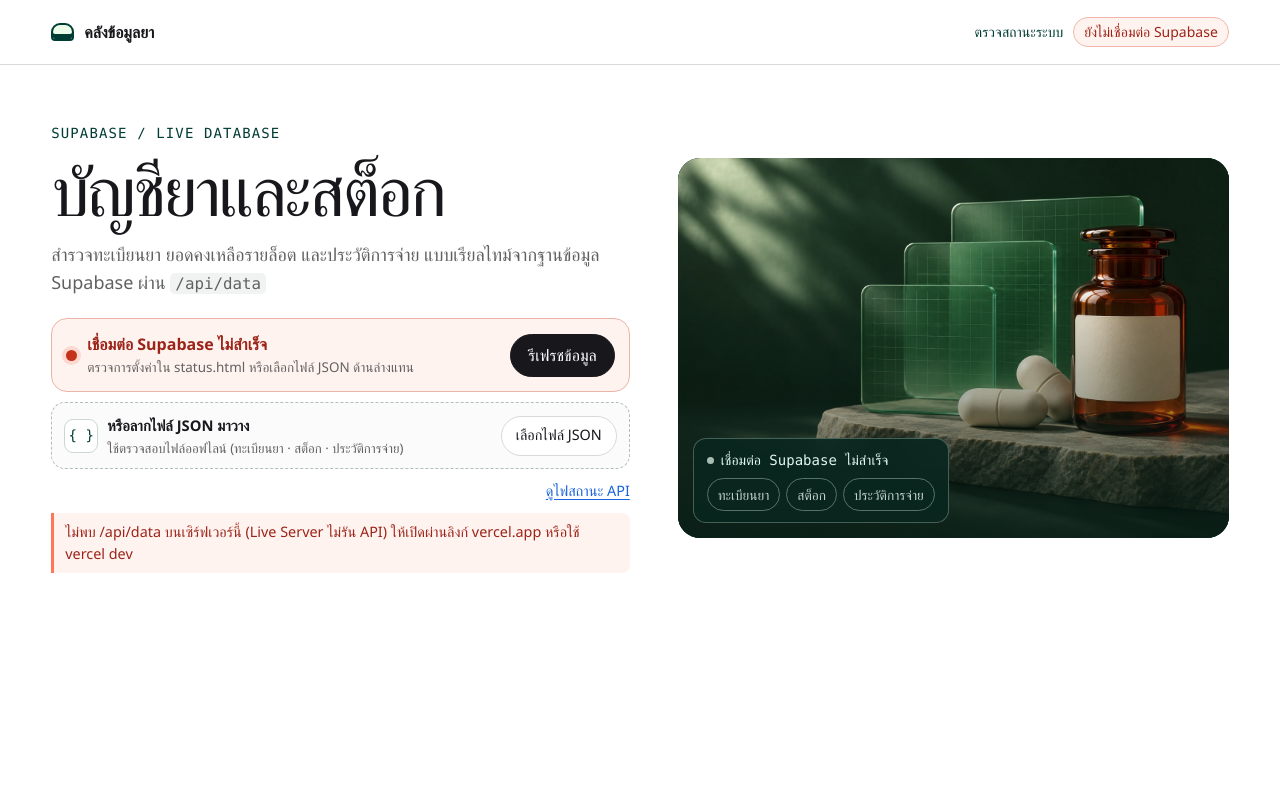
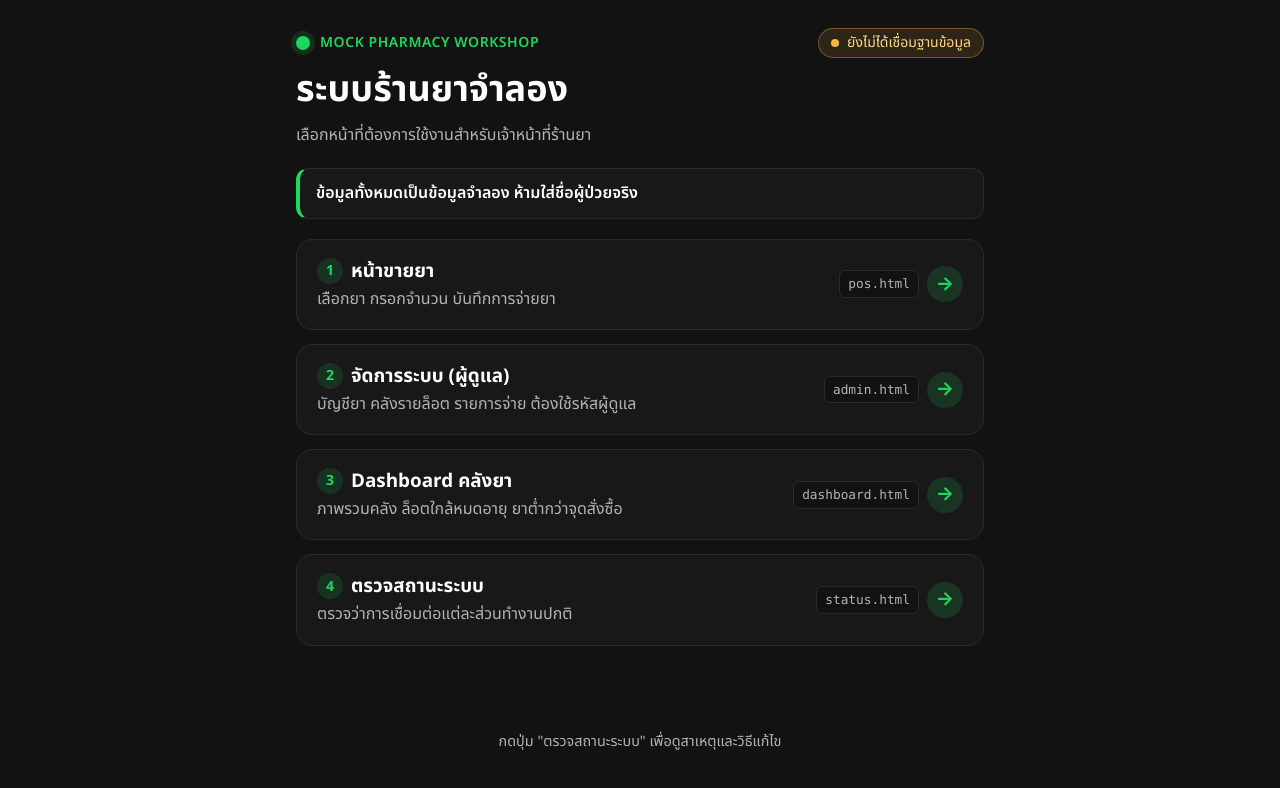
Before and after one commit to mooaomsinrt/final3, a plain HTML site: page index.html in a window 1280 px wide. Drawn offline with Linux system fonts and the light colour scheme; no server answers.

Commit message:
Add files via upload

```diff
--- a/index.html
+++ b/index.html
@@ -2,145 +2,450 @@
 <html lang="th">
 <head>
   <meta charset="utf-8">
-  <meta name="viewport" content="width=device-width, initial-scale=1">
-  <meta name="description" content="แดชบอร์ดบัญชียา สต็อกรายล็อต และประวัติการจ่ายยา เชื่อมต่อฐานข้อมูล Supabase">
-  <title>บัญชียาและสต็อก · Supabase</title>
-  <link rel="stylesheet" href="./styles.css">
-  <script src="./app.js" defer></script>
+  <meta name="viewport" content="width=device-width, initial-scale=1, viewport-fit=cover">
+  <meta name="theme-color" content="#121212">
+  <meta name="description" content="หน้าแรกศูนย์รวมระบบร้านยาจำลอง สำหรับเจ้าหน้าที่ร้านยา">
+  <title>ระบบร้านยาจำลอง</title>
+  <link rel="preconnect" href="https://fonts.googleapis.com">
+  <link rel="preconnect" href="https://fonts.gstatic.com" crossorigin>
+  <link href="https://fonts.googleapis.com/css2?family=Noto+Sans+Thai:wght@400;600;700&display=swap" rel="stylesheet">
+  <style>
+    :root {
+      color-scheme: dark;
+      --bg: #121212;
+      --card: #181818;
+      --card-hover: #222222;
+      --card-active: #282828;
+      --border: #2a2a2a;
+      --text: #ffffff;
+      --muted: #b3b3b3;
+      --accent: #1ed760;
+      --accent-soft: rgba(30, 215, 96, 0.14);
+      --warn: #f5b942;
+      --warn-soft: rgba(245, 185, 66, 0.12);
+    }
+
+    *, *::before, *::after {
+      box-sizing: border-box;
+    }
+
+    html, body {
+      margin: 0;
+      padding: 0;
+      background: var(--bg);
+      color: var(--text);
+      font-family: "Noto Sans Thai", system-ui, -apple-system, "Segoe UI", sans-serif;
+      font-size: 16px;
+      line-height: 1.55;
+      -webkit-font-smoothing: antialiased;
+    }
+
+    body {
+      min-height: 100vh;
+      min-height: 100dvh;
+      display: flex;
+      flex-direction: column;
+    }
+
+    main {
+      width: 100%;
+      max-width: 720px;
+      margin: 0 auto;
+      padding: max(24px, env(safe-area-inset-top)) 16px max(32px, env(safe-area-inset-bottom));
+      flex: 1;
+      display: flex;
+      flex-direction: column;
+      gap: 20px;
+    }
+
+    .header {
+      display: flex;
+      flex-direction: column;
+      gap: 10px;
+      padding-top: 4px;
+    }
+
+    .brand-row {
+      display: flex;
+      align-items: center;
+      justify-content: space-between;
+      flex-wrap: wrap;
+      gap: 10px;
+    }
+
+    .brand {
+      display: inline-flex;
+      align-items: center;
+      gap: 10px;
+    }
+
+    .brand-dot {
+      width: 14px;
+      height: 14px;
+      border-radius: 50%;
+      background: var(--accent);
+      box-shadow: 0 0 0 5px var(--accent-soft);
+      flex: 0 0 auto;
+    }
+
+    .brand-kicker {
+      font-size: 0.875rem;
+      font-weight: 600;
+      letter-spacing: 0.04em;
+      color: var(--accent);
+      text-transform: uppercase;
+    }
+
+    .sys-pill {
+      display: inline-flex;
+      align-items: center;
+      gap: 8px;
+      padding: 5px 12px;
+      border-radius: 999px;
+      background: var(--card);
+      border: 1px solid var(--border);
+      color: var(--muted);
+      font-size: 0.875rem;
+      line-height: 1.3;
+    }
+
+    .sys-pill::before {
+      content: "";
+      width: 8px;
+      height: 8px;
+      border-radius: 50%;
+      background: var(--muted);
+      flex: 0 0 auto;
+    }
+
+    .sys-pill.is-online {
+      color: var(--text);
+      border-color: rgba(30, 215, 96, 0.4);
+      background: var(--accent-soft);
+    }
+
+    .sys-pill.is-online::before {
+      background: var(--accent);
+    }
+
+    .sys-pill.is-warn {
+      color: #ffd782;
+      border-color: rgba(245, 185, 66, 0.35);
+      background: var(--warn-soft);
+    }
+
+    .sys-pill.is-warn::before {
+      background: var(--warn);
+    }
+
+    h1 {
+      margin: 0;
+      font-size: clamp(1.75rem, 4.5vw, 2.25rem);
+      font-weight: 700;
+      line-height: 1.25;
+      color: var(--text);
+    }
+
+    .subtitle {
+      margin: 0;
+      color: var(--muted);
+      font-size: 1rem;
+    }
+
+    .notice {
+      margin: 0;
+      padding: 12px 16px;
+      border-radius: 12px;
+      background: var(--card);
+      border: 1px solid var(--border);
+      border-left: 4px solid var(--accent);
+      color: var(--text);
+      font-size: 1rem;
+      font-weight: 600;
+    }
+
+    .menu-list {
+      list-style: none;
+      margin: 0;
+      padding: 0;
+      display: flex;
+      flex-direction: column;
+      gap: 14px;
+    }
+
+    .menu-link {
+      display: flex;
+      align-items: center;
+      justify-content: space-between;
+      gap: 16px;
+      width: 100%;
+      min-height: 84px;
+      padding: 18px 20px;
+      border-radius: 16px;
+      background: var(--card);
+      border: 1px solid var(--border);
+      color: var(--text);
+      text-decoration: none;
+      touch-action: manipulation;
+      -webkit-tap-highlight-color: transparent;
+      transition: background-color 0.16s ease, border-color 0.16s ease, transform 0.12s ease;
+    }
+
+    .menu-link:hover {
+      background: var(--card-hover);
+      border-color: var(--accent);
+    }
+
+    .menu-link:active {
+      background: var(--card-active);
+      transform: scale(0.99);
+    }
+
+    .menu-link:focus-visible {
+      outline: 3px solid var(--accent);
+      outline-offset: 3px;
+    }
+
+    .menu-copy {
+      min-width: 0;
+      display: flex;
+      flex-direction: column;
+      gap: 4px;
+    }
+
+    .menu-title-row {
+      display: flex;
+      align-items: center;
+      flex-wrap: wrap;
+      gap: 8px;
+    }
+
+    .menu-index {
+      display: inline-grid;
+      place-items: center;
+      width: 26px;
+      height: 26px;
+      border-radius: 999px;
+      background: var(--accent-soft);
+      color: var(--accent);
+      font-size: 0.875rem;
+      font-weight: 700;
+      flex: 0 0 auto;
+    }
+
+    .menu-title {
+      font-size: 1.18rem;
+      font-weight: 700;
+      color: var(--text);
+      line-height: 1.3;
+    }
+
+    .menu-desc {
+      color: var(--muted);
+      font-size: 1rem;
+      line-height: 1.45;
+      overflow: hidden;
+      text-overflow: ellipsis;
+      white-space: nowrap;
+    }
+
+    .menu-action {
+      display: inline-flex;
+      align-items: center;
+      gap: 8px;
+      flex: 0 0 auto;
+    }
+
+    .menu-file {
+      font-family: ui-monospace, Consolas, monospace;
+      font-size: 0.8rem;
+      color: var(--muted);
+      padding: 3px 8px;
+      border-radius: 6px;
+      background: #121212;
+      border: 1px solid var(--border);
+    }
+
+    .menu-arrow {
+      display: inline-grid;
+      place-items: center;
+      width: 36px;
+      height: 36px;
+      border-radius: 50%;
+      background: var(--accent-soft);
+      color: var(--accent);
+      font-size: 1.2rem;
+      font-weight: 700;
+      transition: background-color 0.16s ease, color 0.16s ease, transform 0.16s ease;
+    }
+
+    .menu-link:hover .menu-arrow {
+      background: var(--accent);
+      color: #121212;
+      transform: translateX(2px);
+    }
+
+    .footer {
+      margin-top: auto;
+      padding-top: 8px;
+      color: var(--muted);
+      font-size: 0.9rem;
+      text-align: center;
+    }
+
+    @media (max-width: 560px) {
+      .menu-link {
+        min-height: 78px;
+        padding: 16px;
+      }
+
+      .menu-file {
+        display: none;
+      }
+
+      .menu-desc {
+        white-space: normal;
+      }
+    }
+
+    @media (prefers-reduced-motion: reduce) {
+      .menu-link,
+      .menu-arrow {
+        transition: none;
+      }
+    }
+  </style>
 </head>
 <body>
-  <header class="topbar">
-    <div class="shell topbar-inner">
-      <a class="brand" href="#top"><span class="brand-mark" aria-hidden="true"></span>คลังข้อมูลยา</a>
-      <nav id="navigation" aria-label="ทางลัด" hidden>
-        <a href="#records">รายการ</a><a href="#charts">กราฟ</a><a href="#checks">ตรวจข้อมูล</a>
-      </nav>
-      <div class="topbar-meta">
-        <a class="status-link" href="./status.html">ตรวจสถานะระบบ</a>
-        <span class="dataset-label" id="dataset-label">กำลังเชื่อมต่อ…</span>
+  <main>
+    <header class="header">
+      <div class="brand-row">
+        <div class="brand">
+          <span class="brand-dot" aria-hidden="true"></span>
+          <span class="brand-kicker">Mock Pharmacy Workshop</span>
+        </div>
+        <span class="sys-pill" id="sys-status" role="status">กำลังตรวจการเชื่อมต่อ…</span>
       </div>
-    </div>
-  </header>
-  <main class="shell" id="top">
-    <header class="hero">
-      <div class="hero-copy">
-        <div class="mono kicker">SUPABASE / LIVE DATABASE</div>
-        <h1>บัญชียาและสต็อก</h1>
-        <p class="hero-description">สำรวจทะเบียนยา ยอดคงเหลือรายล็อต และประวัติการจ่าย แบบเรียลไทม์จากฐานข้อมูล Supabase ผ่าน <code>/api/data</code></p>
-        <div class="db-panel" id="db-panel">
-          <div class="db-panel-copy">
-            <span class="db-dot" id="db-dot" aria-hidden="true"></span>
-            <div>
-              <strong id="db-title">เชื่อมต่อฐานข้อมูล Supabase</strong>
-              <p id="db-subtitle">อ่านข้อมูลจาก drugs · stock · dispense_log · v_drug_catalog</p>
-            </div>
-          </div>
-          <button type="button" class="button primary" id="reload-supabase">รีเฟรชข้อมูล</button>
-        </div>
-        <div class="drop-zone" id="drop-zone">
-          <div class="drop-copy">
-            <span class="drop-mark mono" aria-hidden="true">{ }</span>
-            <div><strong id="drop-title">หรือลากไฟล์ JSON มาวาง</strong><p>ใช้ตรวจสอบไฟล์ออฟไลน์ (ทะเบียนยา · สต็อก · ประวัติการจ่าย)</p></div>
-          </div>
-          <label class="button file-button">
-            <input type="file" id="file-input" accept=".json,application/json" multiple>
-            <span>เลือกไฟล์ JSON</span>
-          </label>
-        </div>
-        <div class="import-actions">
-          <p class="load-status" id="load-status" role="status"></p>
-          <a class="text-button" href="./status.html">ดูไฟสถานะ API</a>
-        </div>
-        <p class="load-error" id="load-error" role="alert" hidden></p>
-        <ul class="sources" id="sources" aria-label="ชุดข้อมูลที่โหลด" hidden></ul>
-      </div>
-      <div class="hero-art">
-        <img class="hero-image" src="./assets/pharmacy-still-life.jpg" alt="ภาพประกอบคลังยา ขวดยาสีชาและเม็ดยา" width="1536" height="1024" decoding="async" fetchpriority="high">
-        <div class="hero-console">
-          <p class="console-status mono" id="source-status">กำลังเชื่อมต่อ Supabase…</p>
-          <div class="console-actions" id="source-shortcuts" aria-label="เปิดชุดข้อมูลที่โหลดแล้ว">
-            <button type="button" data-source="catalog" disabled>ทะเบียนยา</button>
-            <button type="button" data-source="stock" disabled>สต็อก</button>
-            <button type="button" data-source="events" disabled>ประวัติการจ่าย</button>
-          </div>
-        </div>
-      </div>
+      <h1>ระบบร้านยาจำลอง</h1>
+      <p class="subtitle">เลือกหน้าที่ต้องการใช้งานสำหรับเจ้าหน้าที่ร้านยา</p>
     </header>
 
-    <div id="dashboard" hidden>
-      <section class="overview" aria-labelledby="overview-title">
-        <div class="overview-copy">
-          <span class="mono">DATA OVERVIEW</span>
-          <h2 id="overview-title">ภาพรวมข้อมูลยา</h2>
-          <p id="snapshot"></p>
-          <a id="review-shortcut" class="review-shortcut" href="#checks" hidden></a>
-        </div>
-        <dl class="metrics">
-          <div><dt>รายการยา (SKU)</dt><dd id="metric-skus"><span aria-hidden="true">—</span><span class="sr-only">—</span></dd></div>
-          <div><dt>หมวดหมู่</dt><dd id="metric-categories"><span aria-hidden="true">—</span><span class="sr-only">—</span></dd></div>
-          <div><dt>ล็อตในคลัง</dt><dd id="metric-lots"><span aria-hidden="true">—</span><span class="sr-only">—</span></dd></div>
-          <div><dt>จ่าย / คืน / ยกเลิก</dt><dd id="metric-events"><span aria-hidden="true">—</span><span class="sr-only">—</span></dd></div>
-        </dl>
-      </section>
+    <p class="notice" role="note">ข้อมูลทั้งหมดเป็นข้อมูลจำลอง ห้ามใส่ชื่อผู้ป่วยจริง</p>
 
-      <div class="workspace">
-        <section class="records" id="records" aria-labelledby="records-title">
-          <div class="section-lead">
-            <h2 id="records-title">สำรวจรายการ</h2>
-            <div class="view-choices" id="view-choices" aria-label="เลือกชุดรายการ">
-              <button type="button" class="pill" data-view="catalog" aria-pressed="true">ทะเบียนยา</button>
-              <button type="button" class="pill" data-view="stock" aria-pressed="false">สต็อกรายล็อต</button>
-              <button type="button" class="pill" data-view="events" aria-pressed="false">ประวัติการจ่าย</button>
-            </div>
-            <p class="view-note" id="view-note"></p>
-          </div>
-          <form class="filters" id="filters" role="search">
-            <label>ค้นหา <input id="search" type="search" placeholder="ชื่อยา, SKU, ATC, ล็อต, ผู้ป่วย, เภสัชกร"></label>
-            <label>หมวดหมู่ <select id="category"><option value="">ทุกหมวด</option></select></label>
-            <label id="status-field">สถานะ <select id="status"><option value="">ทุกสถานะ</option></select></label>
-            <button class="text-button" type="reset">ล้างตัวกรอง</button>
-          </form>
-          <p class="result-count" id="result-count" role="status" tabindex="-1"></p>
-          <div class="table-region" id="table-region" role="region" tabindex="0" aria-label="ตารางรายการยา">
-            <table><thead id="table-head"></thead><tbody id="table-body"></tbody></table>
-          </div>
-          <ul id="mobile-records" class="mobile-records" aria-label="รายการยา" hidden></ul>
-          <p class="empty" id="empty-records" hidden></p>
-          <div class="pagination" id="pagination">
-            <button type="button" id="previous" class="pill">ก่อนหน้า</button>
-            <span id="page-number" class="mono"></span>
-            <button type="button" id="next" class="pill">ถัดไป</button>
-          </div>
-        </section>
+    <nav aria-label="เมนูหลักระบบร้านยาจำลอง">
+      <ul class="menu-list" id="menu-list"></ul>
+    </nav>
 
-        <aside class="analytics" id="charts" aria-labelledby="share-title">
-          <section class="share-card">
-            <div class="chart-heading">
-              <h2 id="share-title">สัดส่วนตามหมวด</h2>
-              <button type="button" class="text-button replay" id="replay">เล่นซ้ำ</button>
-            </div>
-            <p id="chart-note">เลือกหมวดจากวงแหวนหรือกราฟแท่งเพื่อกรองรายการ</p>
-            <div class="ring-wrap" aria-hidden="true">
-              <div class="ring" id="ring"><div class="ring-slices"></div>
-                <div class="ring-center"><strong id="ring-number"></strong><span id="ring-unit"></span></div>
-              </div>
-              <p id="ring-caption"></p>
-            </div>
-            <h3 id="bars-title">จำนวน SKU ตามหมวด</h3>
-            <div class="bars" id="bars" role="group" aria-labelledby="bars-title"></div>
-          </section>
-        </aside>
-      </div>
+    <footer class="footer">
+      <p id="env-note">ใช้งานผ่านเว็บ Vercel เพื่อเชื่อมต่อฐานข้อมูล Supabase</p>
+    </footer>
+  </main>
 
-      <section class="checks" id="checks" aria-labelledby="checks-title">
-        <div>
-          <h2 id="checks-title">รายการที่ควรตรวจสอบ</h2>
-          <p>คำนวณตามกฎฐานข้อมูล Supabase (วันอ้างอิง <code>as_of</code>, จุดสั่งซื้อซ้ำ, ใกล้หมดอายุ 90 วัน, ล็อตกักกัน และประวัติการจ่าย)</p>
-        </div>
-        <div id="check-list" class="check-list"></div>
-      </section>
-    </div>
-    <noscript><p>กรุณาเปิด JavaScript เพื่อเชื่อมต่อข้อมูลจาก Supabase</p></noscript>
-  </main>
+  <script>
+    // เพิ่มหรือลบเมนูได้ด้วยการแก้หนึ่งบรรทัดในอาร์เรย์นี้
+    const LINKS = [
+      { href: 'pos.html',       title: 'หน้าขายยา',            desc: 'เลือกยา กรอกจำนวน บันทึกการจ่ายยา' },
+      { href: 'admin.html',     title: 'จัดการระบบ (ผู้ดูแล)',  desc: 'บัญชียา คลังรายล็อต รายการจ่าย ต้องใช้รหัสผู้ดูแล' },
+      { href: 'dashboard.html', title: 'Dashboard คลังยา',     desc: 'ภาพรวมคลัง ล็อตใกล้หมดอายุ ยาต่ำกว่าจุดสั่งซื้อ' },
+      { href: 'status.html',    title: 'ตรวจสถานะระบบ',         desc: 'ตรวจว่าการเชื่อมต่อแต่ละส่วนทำงานปกติ' },
+    ];
+
+    const menuList = document.getElementById('menu-list');
+
+    function renderMenu(items) {
+      const frag = document.createDocumentFragment();
+      items.forEach((item, index) => {
+        const li = document.createElement('li');
+
+        const link = document.createElement('a');
+        link.className = 'menu-link';
+        link.setAttribute('href', item.href);
+
+        const copy = document.createElement('div');
+        copy.className = 'menu-copy';
+
+        const titleRow = document.createElement('div');
+        titleRow.className = 'menu-title-row';
+
+        const num = document.createElement('span');
+        num.className = 'menu-index';
+        num.setAttribute('aria-hidden', 'true');
+        num.textContent = String(index + 1);
+
+        const title = document.createElement('span');
+        title.className = 'menu-title';
+        title.textContent = item.title;
+
+        const desc = document.createElement('span');
+        desc.className = 'menu-desc';
+        desc.textContent = item.desc;
+
+        titleRow.append(num, title);
+        copy.append(titleRow, desc);
+
+        const action = document.createElement('div');
+        action.className = 'menu-action';
+        action.setAttribute('aria-hidden', 'true');
+
+        const fileTag = document.createElement('span');
+        fileTag.className = 'menu-file';
+        fileTag.textContent = item.href;
+
+        const arrow = document.createElement('span');
+        arrow.className = 'menu-arrow';
+        arrow.textContent = '→';
+
+        action.append(fileTag, arrow);
+        link.append(copy, action);
+        li.append(link);
+        frag.append(li);
+      });
+      menuList.replaceChildren(frag);
+    }
+
+    async function checkSystemBadge() {
+      const pill = document.getElementById('sys-status');
+      const note = document.getElementById('env-note');
+      const host = location.hostname;
+
+      if (location.protocol === 'file:') {
+        pill.className = 'sys-pill is-warn';
+        pill.textContent = 'เปิดจากไฟล์ในเครื่อง (ออฟไลน์)';
+        note.textContent = 'เปิดผ่านลิงก์ vercel.app เพื่อให้ API และฐานข้อมูล Supabase ทำงานครบทุกหน้า';
+        return;
+      }
+
+      if (host.endsWith('github.io')) {
+        pill.className = 'sys-pill is-warn';
+        pill.textContent = 'GitHub Pages ไม่มี API';
+        note.textContent = 'กรุณาเปิดผ่านลิงก์ vercel.app เพื่อให้เชื่อม Supabase ได้';
+        return;
+      }
+
+      try {
+        const res = await fetch('/api/data', { cache: 'no-store' });
+        const text = await res.text();
+        let data = null;
+        try { data = JSON.parse(text); } catch {}
+        if (res.ok && data && data.drugs && data.stock && data.dispense_log) {
+          const asOf = (data.drugs.meta && data.drugs.meta.as_of) || '-';
+          pill.className = 'sys-pill is-online';
+          pill.textContent = 'เชื่อมต่อ Supabase แล้ว · ณ ' + asOf;
+          note.textContent = 'พร้อมใช้งาน · ยา ' + data.drugs.items.length + ' รายการ · คลัง ' + data.stock.items.length + ' ล็อต';
+        } else {
+          pill.className = 'sys-pill is-warn';
+          pill.textContent = 'ยังไม่ได้เชื่อมฐานข้อมูล';
+          note.textContent = 'กดปุ่ม "ตรวจสถานะระบบ" เพื่อดูสาเหตุและวิธีแก้ไข';
+        }
+      } catch {
+        pill.className = 'sys-pill is-warn';
+        pill.textContent = 'ตรวจสอบการเชื่อมต่อไม่ได้';
+        note.textContent = 'กดปุ่ม "ตรวจสถานะระบบ" เพื่อดูรายละเอียด';
+      }
+    }
+
+    renderMenu(LINKS);
+    checkSystemBadge();
+  </script>
 </body>
 </html>
```
Also changed, not shown: dashboard.html (added, +147 -0 lines).
